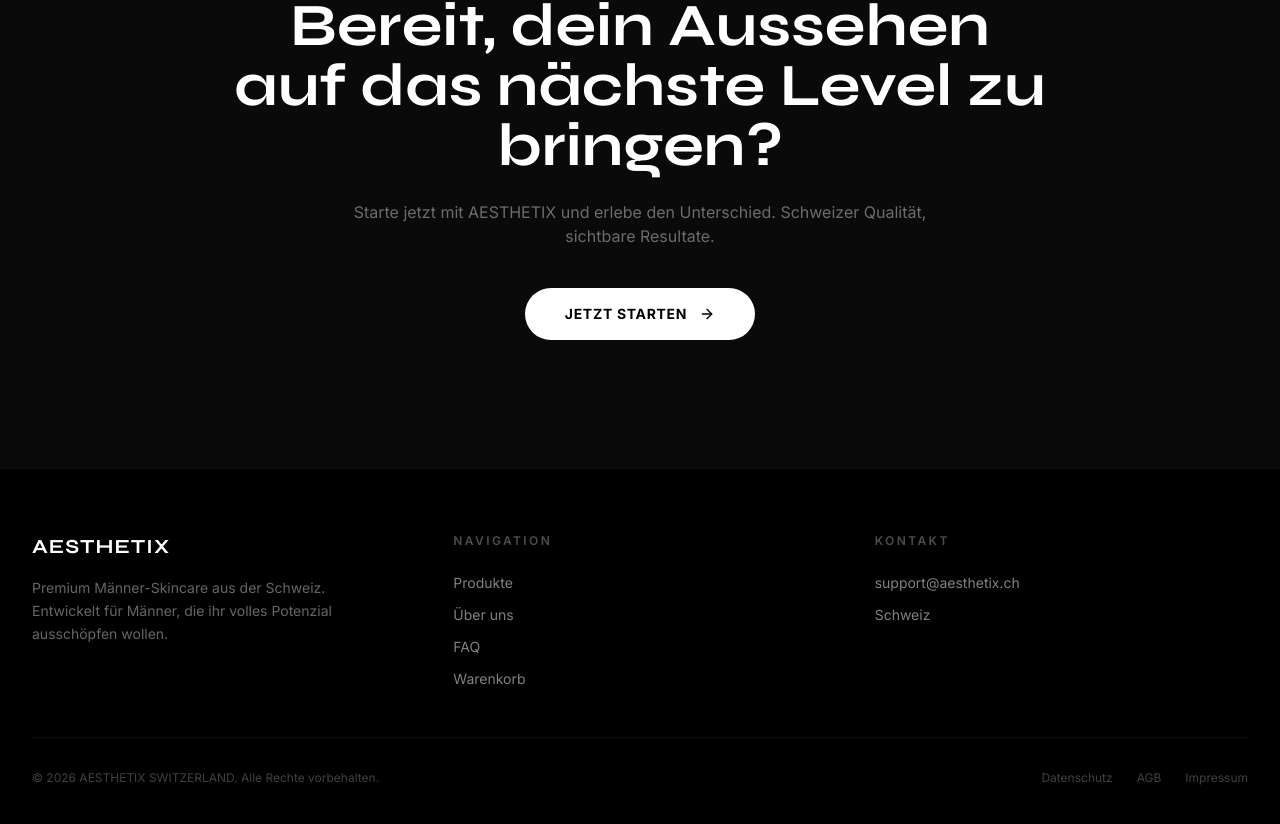
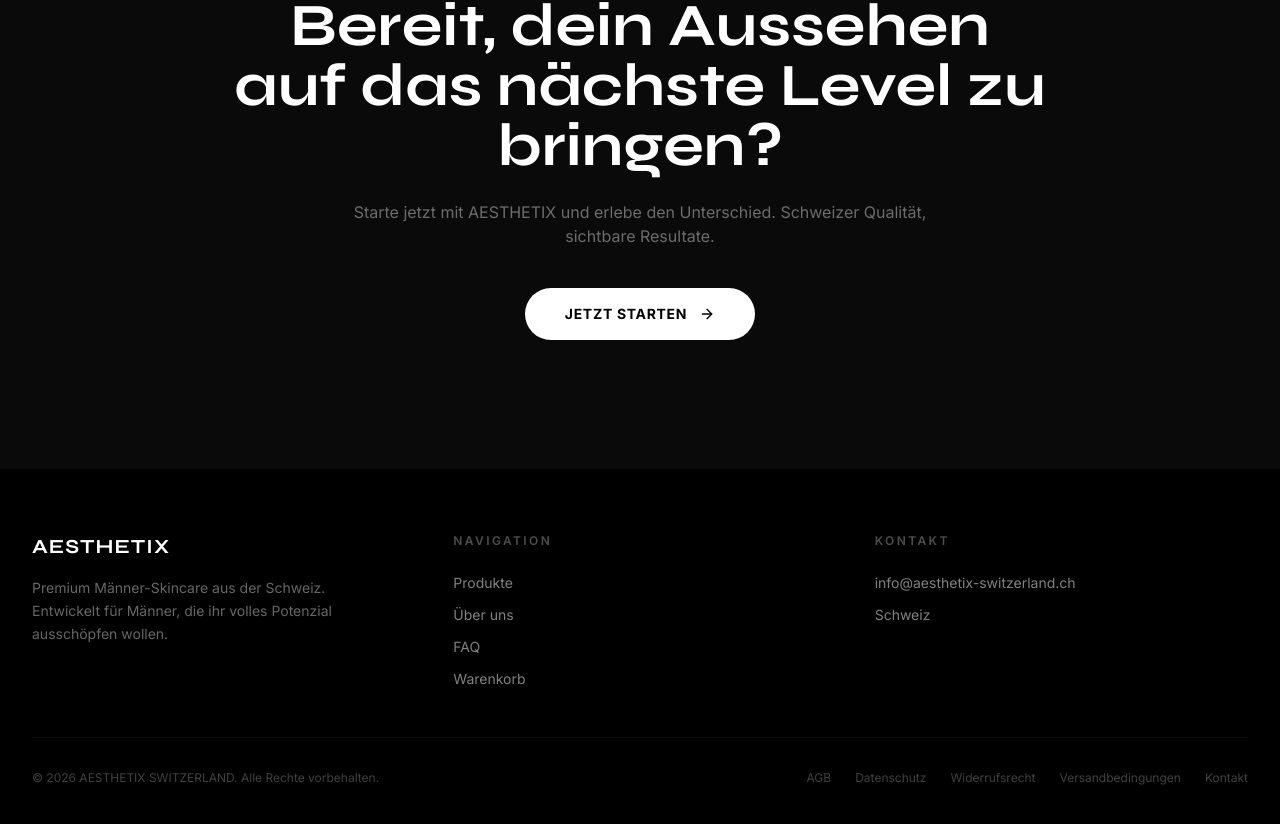
Before and after one commit to Lars-007/aesthetix-switzerland, a Next.js app: page / in a window 1280 px wide. Shown: the part 3933-4757 px from the top of the page. Built offline with nearby package versions, Linux system fonts and the light colour scheme; no server answers.

Commit message:
feat: add legal pages, update footer links and contact email

```diff
--- /dev/null
+++ b/src/app/agb/page.tsx
@@ -0,0 +1,22 @@
+export default function AGBPage() {
+  return (
+    <main className="min-h-screen pt-32 pb-16 px-6 max-w-3xl mx-auto">
+      <h1 className="font-display text-3xl md:text-5xl font-bold mb-8">Allgemeine Geschäftsbedingungen</h1>
+      <div className="space-y-6 text-white/70 leading-relaxed text-sm md:text-base">
+        <p>Willkommen bei AESTHETIX SWITZERLAND. Diese Allgemeinen Geschäftsbedingungen regeln die Geschäftsbeziehungen zwischen uns und unseren Kunden.</p>
+
+        <h2 className="text-xl font-bold text-white mt-8 mb-4">1. Geltungsbereich</h2>
+        <p>Für alle über unseren Online-Shop getätigten Bestellungen gelten die nachfolgenden Allgemeinen Geschäftsbedingungen (AGB).</p>
+
+        <h2 className="text-xl font-bold text-white mt-8 mb-4">2. Vertragspartner, Vertragsschluss</h2>
+        <p>Der Kaufvertrag kommt zustande mit AESTHETIX SWITZERLAND. Die Darstellung der Produkte im Online-Shop stellt kein rechtlich bindendes Angebot, sondern einen unverbindlichen Online-Katalog dar.</p>
+
+        <h2 className="text-xl font-bold text-white mt-8 mb-4">3. Preise und Zahlungsbedingungen</h2>
+        <p>Die auf den Produktseiten genannten Preise enthalten die gesetzliche Mehrwertsteuer und sonstige Preisbestandteile. Die Zahlung erfolgt wahlweise über die im Kassenbereich angebotenen Zahlungsmethoden.</p>
+
+        <h2 className="text-xl font-bold text-white mt-8 mb-4">4. Eigentumsvorbehalt</h2>
+        <p>Die Ware bleibt bis zur vollständigen Bezahlung unser Eigentum.</p>
+      </div>
+    </main>
+  );
+}
--- /dev/null
+++ b/src/app/datenschutz/page.tsx
@@ -0,0 +1,22 @@
+export default function DatenschutzPage() {
+  return (
+    <main className="min-h-screen pt-32 pb-16 px-6 max-w-3xl mx-auto">
+      <h1 className="font-display text-3xl md:text-5xl font-bold mb-8">Datenschutzerklärung</h1>
+      <div className="space-y-6 text-white/70 leading-relaxed text-sm md:text-base">
+        <p>Wir freuen uns über Ihr Interesse an unserer Website. Der Schutz Ihrer Privatsphäre ist für uns sehr wichtig. Nachstehend informieren wir Sie ausführlich über den Umgang mit Ihren Daten.</p>
+
+        <h2 className="text-xl font-bold text-white mt-8 mb-4">1. Zugriffsdaten und Hosting</h2>
+        <p>Sie können unsere Webseiten besuchen, ohne Angaben zu Ihrer Person zu machen. Bei jedem Aufruf einer Webseite speichert der Webserver lediglich automatisch ein sogenanntes Server-Logfile.</p>
+
+        <h2 className="text-xl font-bold text-white mt-8 mb-4">2. Datenerhebung und -verwendung zur Vertragsabwicklung</h2>
+        <p>Wir erheben personenbezogene Daten, wenn Sie uns diese im Rahmen Ihrer Bestellung, bei einer Kontaktaufnahme mit uns (z.B. per Kontaktformular oder E-Mail) oder bei Eröffnung eines Kundenkontos freiwillig mitteilen.</p>
+
+        <h2 className="text-xl font-bold text-white mt-8 mb-4">3. Datenweitergabe</h2>
+        <p>Zur Vertragserfüllung geben wir Ihre Daten an das mit der Lieferung beauftragte Versandunternehmen weiter, soweit dies zur Lieferung bestellter Waren erforderlich ist.</p>
+
+        <h2 className="text-xl font-bold text-white mt-8 mb-4">4. Cookies und Webanalyse</h2>
+        <p>Um den Besuch unserer Website attraktiv zu gestalten und die Nutzung bestimmter Funktionen zu ermöglichen, verwenden wir auf verschiedenen Seiten sogenannte Cookies.</p>
+      </div>
+    </main>
+  );
+}
--- /dev/null
+++ b/src/app/kontakt/page.tsx
@@ -0,0 +1,26 @@
+export default function KontaktPage() {
+  return (
+    <main className="min-h-screen pt-32 pb-16 px-6 max-w-3xl mx-auto">
+      <h1 className="font-display text-3xl md:text-5xl font-bold mb-8">Kontaktinformationen</h1>
+      <div className="space-y-6 text-white/70 leading-relaxed text-sm md:text-base">
+        <p>Haben Sie Fragen oder benötigen Sie Unterstützung? Wir sind für Sie da.</p>
+
+        <div className="bg-bg-raised p-8 rounded-2xl border border-white/5 mt-8">
+          <h2 className="text-xl font-bold text-white mb-6">AESTHETIX SWITZERLAND</h2>
+          <ul className="space-y-4">
+            <li className="flex items-start gap-4">
+              <span className="font-semibold text-white/50 w-24">E-Mail:</span>
+              <a href="mailto:info@aesthetix-switzerland.ch" className="text-white hover:text-white/70 transition-colors">info@aesthetix-switzerland.ch</a>
+            </li>
+            <li className="flex items-start gap-4">
+              <span className="font-semibold text-white/50 w-24">Adresse:</span>
+              <span>Schweiz</span>
+            </li>
+          </ul>
+        </div>
+
+        <p className="mt-8">Anfragen via E-Mail beantworten wir in der Regel innerhalb von 24 Stunden an Werktagen.</p>
+      </div>
+    </main>
+  );
+}
--- /dev/null
+++ b/src/app/versand/page.tsx
@@ -0,0 +1,19 @@
+export default function VersandPage() {
+  return (
+    <main className="min-h-screen pt-32 pb-16 px-6 max-w-3xl mx-auto">
+      <h1 className="font-display text-3xl md:text-5xl font-bold mb-8">Versandbedingungen</h1>
+      <div className="space-y-6 text-white/70 leading-relaxed text-sm md:text-base">
+        <p>Wir verpflichten uns zu schnellem und zuverlässigem Versand innerhalb der Schweiz.</p>
+
+        <h2 className="text-xl font-bold text-white mt-8 mb-4">1. Versandkosten</h2>
+        <p>Die Versandkosten hängen von der Größe und dem Gewicht Ihres Pakets ab. Im Kassenbereich werden die exakten Versandkosten berechnet und angezeigt.</p>
+
+        <h2 className="text-xl font-bold text-white mt-8 mb-4">2. Lieferfristen</h2>
+        <p>Soweit im jeweiligen Angebot keine andere Frist angegeben ist, erfolgt die Lieferung der Ware im Inland (Schweiz) innerhalb von 2 - 4 Tagen nach Vertragsschluss (bei vereinbarter Vorauszahlung nach dem Zeitpunkt Ihrer Zahlungsanweisung).</p>
+
+        <h2 className="text-xl font-bold text-white mt-8 mb-4">3. Versanddienstleister</h2>
+        <p>Der Versand erfolgt über etablierte Versandpartner innerhalb der Schweiz, um eine hohe Zuverlässigkeit zu gewährleisten.</p>
+      </div>
+    </main>
+  );
+}
--- /dev/null
+++ b/src/app/widerrufsrecht/page.tsx
@@ -0,0 +1,22 @@
+export default function WiderrufsrechtPage() {
+  return (
+    <main className="min-h-screen pt-32 pb-16 px-6 max-w-3xl mx-auto">
+      <h1 className="font-display text-3xl md:text-5xl font-bold mb-8">Widerrufsrecht</h1>
+      <div className="space-y-6 text-white/70 leading-relaxed text-sm md:text-base">
+        <p>Sie haben das Recht, binnen vierzehn Tagen ohne Angabe von Gründen diesen Vertrag zu widerrufen.</p>
+
+        <h2 className="text-xl font-bold text-white mt-8 mb-4">1. Widerrufsfrist</h2>
+        <p>Die Widerrufsfrist beträgt vierzehn Tage ab dem Tag, an dem Sie oder ein von Ihnen benannter Dritter, der nicht der Beförderer ist, die letzte Ware in Besitz genommen haben bzw. hat.</p>
+
+        <h2 className="text-xl font-bold text-white mt-8 mb-4">2. Ausübung des Widerrufsrechts</h2>
+        <p>Um Ihr Widerrufsrecht auszuüben, müssen Sie uns (AESTHETIX SWITZERLAND, info@aesthetix-switzerland.ch) mittels einer eindeutigen Erklärung über Ihren Entschluss, diesen Vertrag zu widerrufen, informieren.</p>
+
+        <h2 className="text-xl font-bold text-white mt-8 mb-4">3. Folgen des Widerrufs</h2>
+        <p>Wenn Sie diesen Vertrag widerrufen, haben wir Ihnen alle Zahlungen, die wir von Ihnen erhalten haben, einschließlich der Lieferkosten, unverzüglich zurückzuzahlen.</p>
+
+        <h2 className="text-xl font-bold text-white mt-8 mb-4">4. Ausnahmen vom Widerrufsrecht</h2>
+        <p>Das Widerrufsrecht erlischt vorzeitig bei Verträgen zur Lieferung versiegelter Waren, die aus Gründen des Gesundheitsschutzes oder der Hygiene nicht zur Rückgabe geeignet sind, wenn ihre Versiegelung nach der Lieferung entfernt wurde.</p>
+      </div>
+    </main>
+  );
+}
--- a/src/components/Footer.tsx
+++ b/src/components/Footer.tsx
@@ -30,7 +30,7 @@
           <div>
             <h4 className="text-xs tracking-[0.2em] uppercase text-white/30 mb-6 font-semibold">Kontakt</h4>
             <div className="flex flex-col gap-3">
-              <p className="text-sm text-white/50">support@aesthetix.ch</p>
+              <a href="mailto:info@aesthetix-switzerland.ch" className="text-sm text-white/50 hover:text-white transition-colors">info@aesthetix-switzerland.ch</a>
               <p className="text-sm text-white/50">Schweiz</p>
             </div>
           </div>
@@ -41,15 +41,21 @@
           <p className="text-xs text-white/25">
             &copy; 2026 AESTHETIX SWITZERLAND. Alle Rechte vorbehalten.
           </p>
-          <div className="flex gap-6">
-            <Link href="#" className="text-xs text-white/25 hover:text-white/50 transition-colors">
+          <div className="flex flex-wrap gap-x-6 gap-y-3 justify-center sm:justify-end">
+            <Link href="/agb" className="text-xs text-white/25 hover:text-white/50 transition-colors">
+              AGB
+            </Link>
+            <Link href="/datenschutz" className="text-xs text-white/25 hover:text-white/50 transition-colors">
               Datenschutz
             </Link>
-            <Link href="#" className="text-xs text-white/25 hover:text-white/50 transition-colors">
-              AGB
+            <Link href="/widerrufsrecht" className="text-xs text-white/25 hover:text-white/50 transition-colors">
+              Widerrufsrecht
             </Link>
-            <Link href="#" className="text-xs text-white/25 hover:text-white/50 transition-colors">
-              Impressum
+            <Link href="/versand" className="text-xs text-white/25 hover:text-white/50 transition-colors">
+              Versandbedingungen
+            </Link>
+            <Link href="/kontakt" className="text-xs text-white/25 hover:text-white/50 transition-colors">
+              Kontakt
             </Link>
           </div>
         </div>
```
